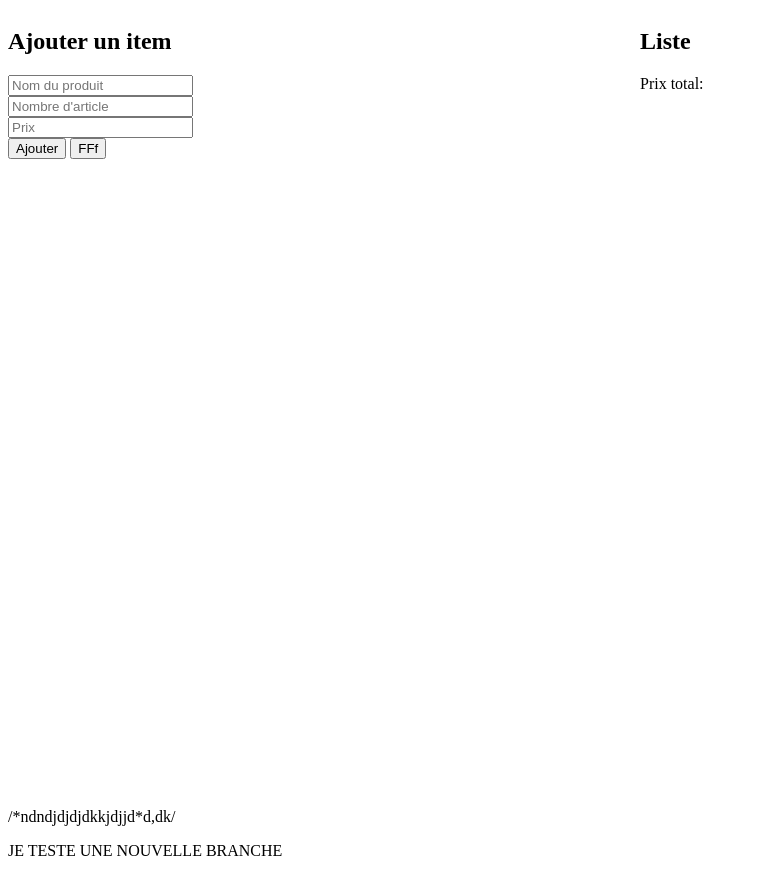
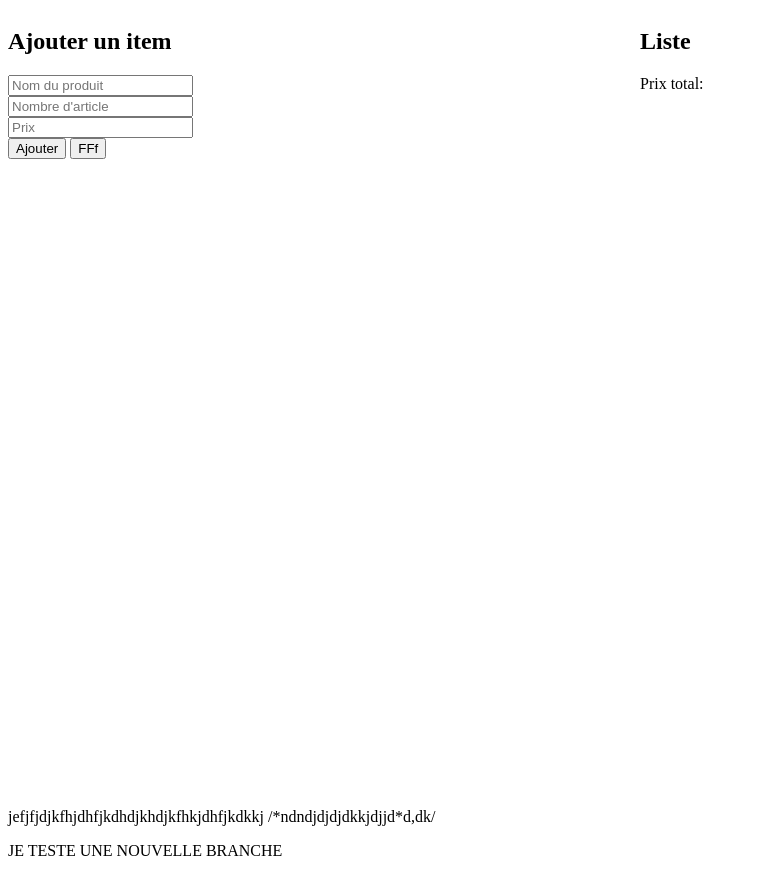
Before and after one commit to Imaginorius/CodingChallenge, a plain HTML site: page Tableau.html in a window 1280 px wide. Shown: the whole page, without its empty margins (0-759 px from the left). Drawn offline with Linux system fonts and the light colour scheme.

Commit message:
Update Tableau.html

```diff
--- a/Tableau.html
+++ b/Tableau.html
@@ -25,6 +25,7 @@
         <p> Prix total: <span id="total"> </span></p>
     </div>
 </body>
+jefjfjdjkfhjdhfjkdhdjkhdjkfhkjdhfjkdkkj
 
 /*ndndjdjdjdkkjdjjd*d,dk/
 <p> JE TESTE UNE NOUVELLE BRANCHE</p>
```
